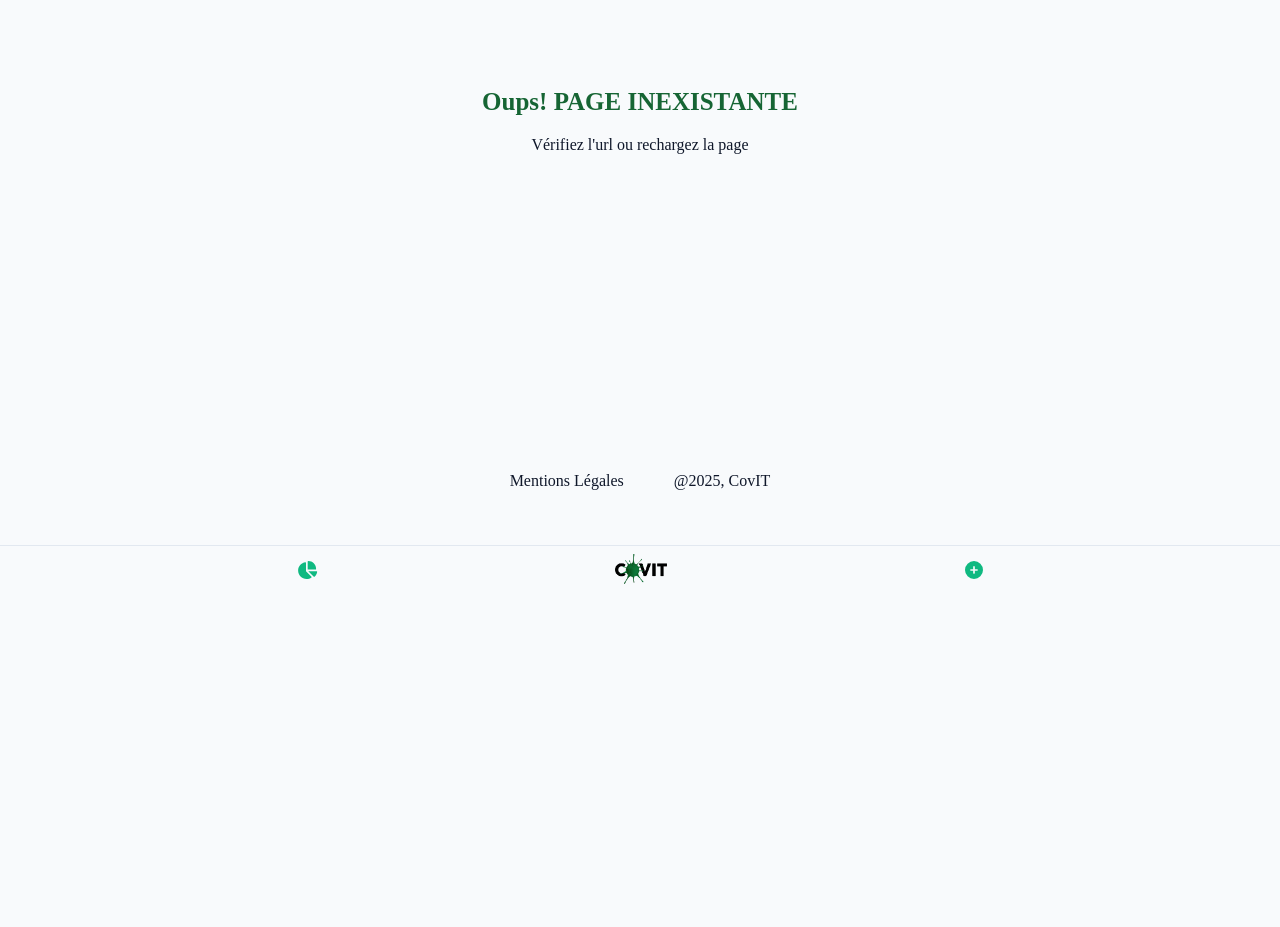
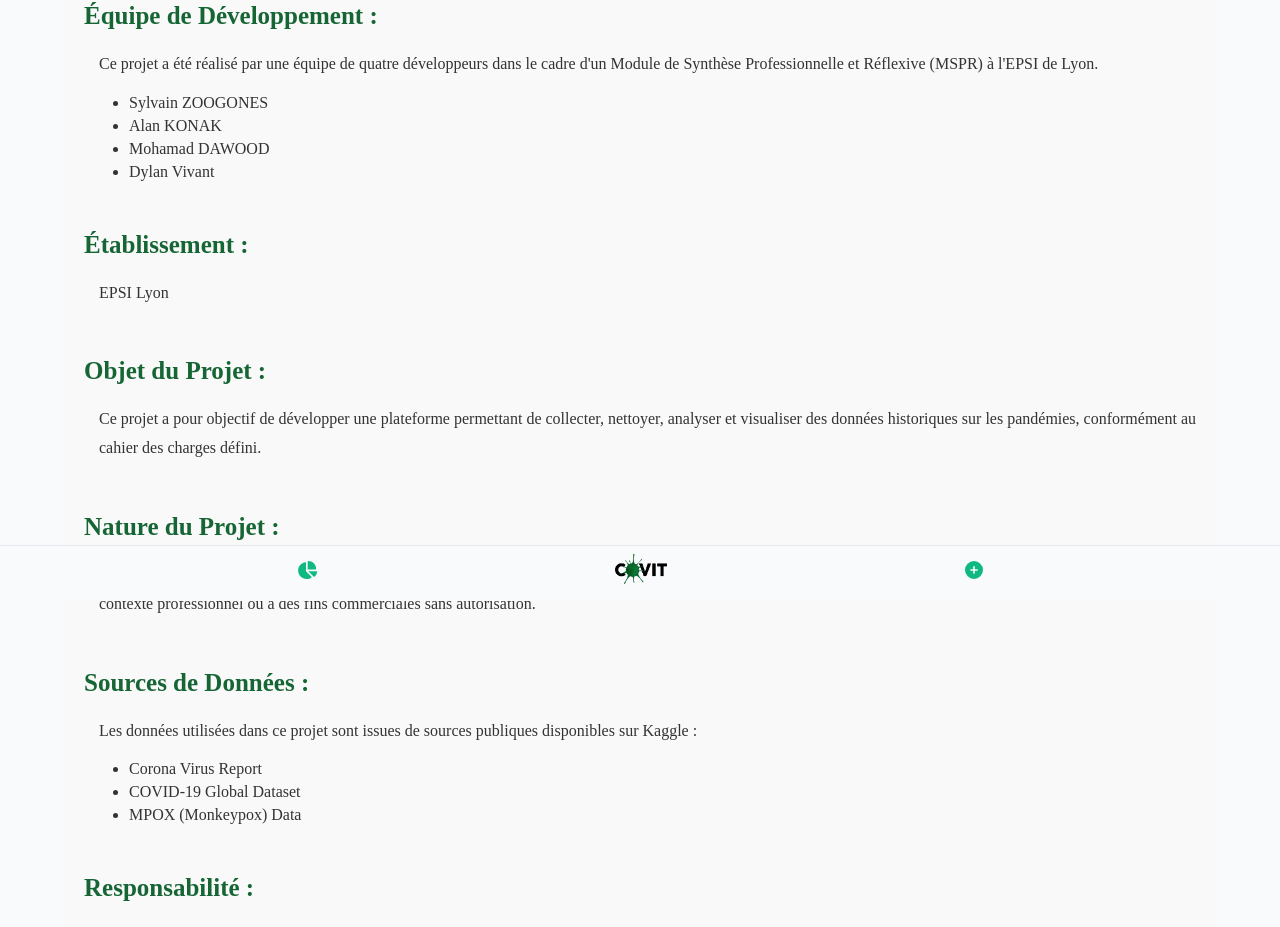
Before and after one commit to MisterPlop/CovIT-EPSIcurieux, a React (Create React App) app in the folder frontend/: page /mentions_legales in a window 1280 px wide. Shown: the part 199-1126 px from the top of the page. Before the commit the page ends 800 px from the top, so only its background shows below. Built offline with nearby package versions, Linux system fonts and the light colour scheme; a web font is replaced by a local one.

Commit message:
feat(Imprints) : Page and style creation)

```diff
--- a/frontend/src/App.jsx
+++ b/frontend/src/App.jsx
@@ -4,6 +4,7 @@ import { BrowserRouter, Routes, Route } from 'react-router-dom';
 import HOC from "./Components/HOC";
 import Home from "./Components/Pages/Home";
 import Stats from "./Components/Pages/Stats";
+import Imprints from "./Components/Pages/Imprints";
 
 import NotFound from "./Components/Pages/NotFound";
 
@@ -19,6 +20,7 @@ function App() {
         <Route path="/*" element={<HOC child={NotFound} />} />
 
         <Route path="/stats" element={<HOC child={Stats} />} />
+        <Route path="/mentions_legales" element={<HOC child={Imprints} />} />
 
       </Routes>
     </BrowserRouter>
--- /dev/null
+++ b/frontend/src/Components/Pages/Imprints/index.jsx
@@ -0,0 +1,108 @@
+import { Link } from "react-router-dom";
+
+export default function Imprints() {
+  return (
+    <>
+      <section className="section-imprints">
+        <h2>Mentions Légales</h2>
+
+        <article>
+          <h3>Nom du Projet :</h3>
+          <p>Détection et Prévention des Pandémies - Plateforme d'Analyse</p>
+        </article>
+        <article>
+          <h3>Équipe de Développement :</h3>
+          <p>
+            Ce projet a été réalisé par une équipe de quatre développeurs dans
+            le cadre d'un Module de Synthèse Professionnelle et Réflexive (MSPR)
+            à l'EPSI de Lyon.
+          </p>
+          <ul>
+            <li>Sylvain ZOOGONES</li>
+            <li>Alan KONAK</li>
+            <li>Mohamad DAWOOD</li>
+            <li>Dylan Vivant</li>
+          </ul>
+        </article>
+        <article>
+          <h3>Établissement :</h3>
+          <p>EPSI Lyon</p>
+        </article>
+        <article>
+          <h3>Objet du Projet :</h3>
+          <p>
+            Ce projet a pour objectif de développer une plateforme permettant de
+            collecter, nettoyer, analyser et visualiser des données historiques
+            sur les pandémies, conformément au cahier des charges défini.
+          </p>
+        </article>
+        <article>
+          <h3>Nature du Projet :</h3>
+          <p>
+            Ce projet est un exercice réalisé dans un cadre pédagogique. Les
+            données, outils et solutions développés dans le cadre de ce projet
+            ne doivent pas être utilisés dans un contexte professionnel ou à des
+            fins commerciales sans autorisation.
+          </p>
+        </article>
+        <article>
+          <h3>Sources de Données :</h3>
+          <p>
+            Les données utilisées dans ce projet sont issues de sources
+            publiques disponibles sur Kaggle :
+          </p>
+          <ul>
+            <li>
+              <Link
+                to="https://www.kaggle.com/datasets/imdevskp/corona-virus-report?resource=download"
+                target="_blank"
+              >
+                Corona Virus Report
+              </Link>
+            </li>
+            <li>
+              <Link
+                to="https://www.kaggle.com/datasets/josephassaker/covid19-global-dataset"
+                target="_blank"
+              >
+                COVID-19 Global Dataset
+              </Link>
+            </li>
+            <li>
+              <Link
+                to="https://www.kaggle.com/datasets/utkarshx27/mpox-monkeypox-data"
+                target="_blank"
+              >
+                MPOX (Monkeypox) Data
+              </Link>
+            </li>
+          </ul>
+        </article>
+        <article>
+          <h3>Responsabilité :</h3>
+          <p>
+            Les développeurs ne peuvent être tenus responsables des erreurs ou
+            omissions potentielles dans les données ou des interprétations
+            faites à partir des visualisations et analyses produites par cette
+            plateforme.
+          </p>
+        </article>
+        <article>
+          <h3>Propriété Intellectuelle :</h3>
+          <p>
+            Le contenu et les outils développés dans le cadre de ce projet sont
+            la propriété intellectuelle exclusive de l'équipe de développement.
+            Toute reproduction ou utilisation non autorisée est interdite.
+          </p>
+        </article>
+        <article>
+          <h3>Contact :</h3>
+          <p>
+            Pour toute question relative à ce projet, veuillez contacter
+            l'équipe pédagogique de l'EPSI Lyon.
+          </p>
+        </article>
+      </section>
+    </>
+  );
+}
--- a/frontend/src/style/app.css
+++ b/frontend/src/style/app.css
@@ -168,3 +168,35 @@ nav a {
     justify-content: center;
 
 }
+
+/* IMPRINTS */
+
+.section-imprints {
+	width: 90%;
+	margin: auto;
+	padding: 20px;
+	background-color: #f9f9f9;
+	color: #333;
+}
+
+.section-imprints article {
+	margin-bottom: 50px;
+}
+
+.section-imprints p {
+	margin-left: 15px;
+	line-height: 1.8;
+}
+
+.section-imprints ul {
+	padding: 0;
+	margin: 15px 0 0 45px;
+}
+
+.section-imprints ul li {
+	margin-bottom: 5px;
+}
+
+.section-imprints a:hover {
+	text-decoration: underline;
+}
```
